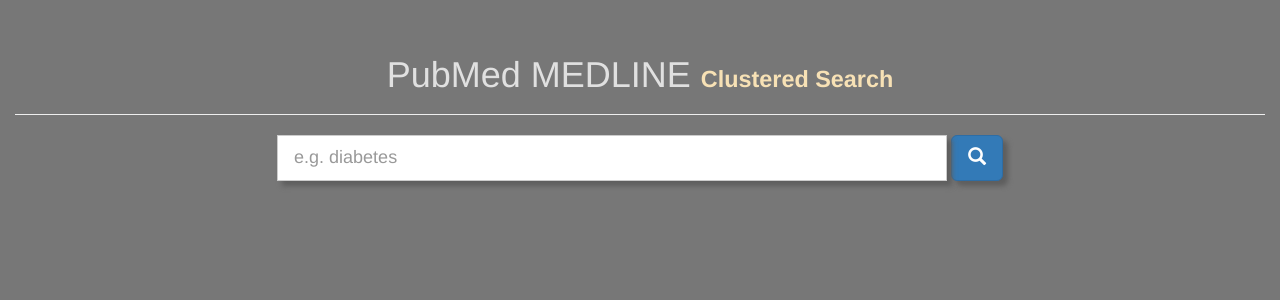
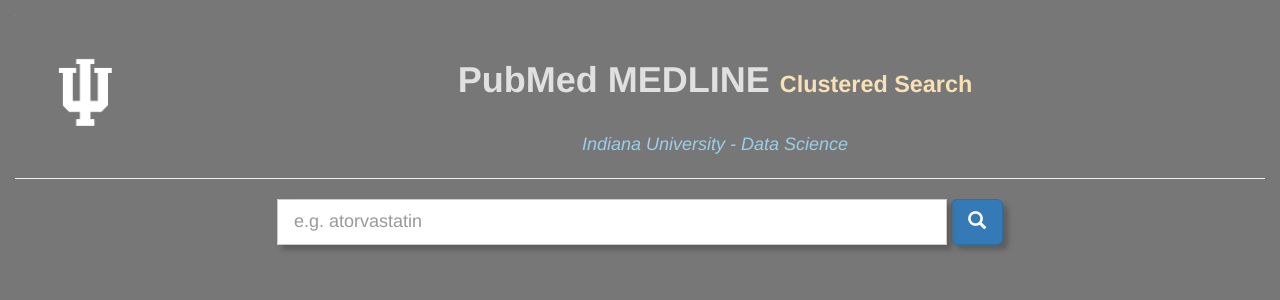
Before and after one commit to ramji-c/iumedline, a Django app: page / in a window 1280 px wide. Shown: the top 300 px of the page. Run offline with Django 3.2, Linux system fonts and the light colour scheme; some libraries are stand-ins or nearby versions.

Commit message:
added IU logo and title

```diff
--- a/basicsearch/templates/basicsearch/base_results.html
+++ b/basicsearch/templates/basicsearch/base_results.html
@@ -8,9 +8,9 @@
           <li class="previous disabled"><a href="#"><span aria-hidden="true">&larr;</span> Previous</a></li>
       {% endif %}
       {% if page_num > 0 %}
-          <li class="previous"><a href="?search_term={{ search_term }}&page_num={{ page_num|dec}}"><span aria-hidden="true">&larr;</span> Previous</a></li>
+          <li class="previous"><a href="?search_term={{ search_term }}&page_num={{ page_num|dec}}"><span>&larr;</span> Previous</a></li>
       {% endif %}
-      <li class="next"><a href="?search_term={{ search_term }}&page_num={{ page_num|inc }}">Next <span aria-hidden="true">&rarr;</span></a></li>
+      <li class="next"><a href="?search_term={{ search_term }}&page_num={{ page_num|inc }}">Next <span>&rarr;</span></a></li>
   </ul>
 </nav>
 {% endblock %}
--- a/basicsearch/templates/basicsearch/header.html
+++ b/basicsearch/templates/basicsearch/header.html
@@ -15,16 +15,27 @@
             text-emphasis-color: #e0e0e0;
             color: #e0e0e0;
         }
-        .ex1 {
+        .searchdiv {
             max-width: 1000px;
             margin: auto;
         }
-        .ex2 {
+        .resultsdiv {
             max-width:1500px;
             margin: auto;
             height: auto;
             width: auto;
 {#            border: 3px dotted #999999;#}
+        }
+        .header1 {
+            padding-top: 25px;
+            padding-bottom: 25px;
+        }
+        .logo1 {
+            size: 200px;
+        }
+        .logo1 img {
+            height: 100%;
+            max-width: 140px;
         }
     </style>
     {% load staticfiles %}
@@ -33,16 +44,24 @@
 </head>
 
 <body class="panel-body bg-1">
-    <div class="page-header bg-2">
-        <h1>PubMed MEDLINE <small style="color: #f7e1b5; font-weight: bold">Clustered Search</small></h1>
+    <div class="media page-header">
+        <div class="media-left logo1">
+            <div class="logo1">
+                <img class="media-object" src="static/icons/iu_trident_web_reverse.png"  />
+            </div>
+        </div>
+        <div class="bg-2 media-body">
+            <h1 class="header1" style="font-weight: bold">PubMed MEDLINE <small style="color: #f7e1b5; font-weight: 600">Clustered Search</small></h1>
+            <h4 style="font-weight: lighter; color: #9acfea; font-style: italic">Indiana University - Data Science</h4>
+        </div>
     </div>
     <div class="center-block">
-        <div class="ex1" align="center">
+        <div class="searchdiv" align="center">
             {% block searchbox %}
             {% endblock %}
         </div>
         <div align="center" style="height: 20px"> </div>
-        <div class="bg-2 ex2" align="center">
+        <div class="bg-2 resultsdiv" align="center">
             <div align="right">
                 {% block pagination_ %}
                 {% endblock %}
--- a/basicsearch/templates/basicsearch/index.html
+++ b/basicsearch/templates/basicsearch/index.html
@@ -7,7 +7,7 @@
                 <div class="input-group">
                     <div class="row">
                         <div class="col-lg-12" style="width: 700px">
-                            <input type="text" class="form-control" id="search_term" placeholder="e.g. diabetes" name="search_term" style="width: 100%; box-shadow: 5px 5px 5px #5e5e5e;">
+                            <input class="form-control" id="search_term" placeholder="e.g. atorvastatin" name="search_term" style="width: 100%; box-shadow: 5px 5px 5px #5e5e5e;">
                         </div>
                     </div>
                 </div>
--- a/basicsearch/templates/basicsearch/keyword_results.html
+++ b/basicsearch/templates/basicsearch/keyword_results.html
@@ -6,9 +6,10 @@
 {% block results %}
     <div class="list-group">
         <h4 class="list-group-item-heading" align="left" style="font-style: oblique; font-size: large;font-weight: 700">Total clusters: {{ n_matches }}</h4>
-        {% for cluster_id, keywords in results %}
+        {% for cluster_id, keywords, n_docs in results %}
             <a href="cluster/{{ cluster_id}}?search_term={{ search_term }}&page_num={{ page_num }}" class="list-group-item" style="border-radius: 10px; margin: 2px; height: auto; min-height: 50px; box-shadow: 5px 5px 5px #5e5e5e; background-color: #f8f8f8">
-                <p class="list-group-item-text"> {{ keywords }}</p>
+                <span class="badge list-group-item-info" style="height: auto; font-size: medium; font-weight: bold">documents: {{ n_docs }}</span>
+                <p class="list-group-item-text" style="word-spacing: 3px"> {{ keywords }}</p>
             </a>
         {% endfor %}
     </div>
--- a/basicsearch/utils.py
+++ b/basicsearch/utils.py
@@ -1,5 +1,7 @@
 # utility functions
 import pysolr
+import os
+from django.conf import settings
 
 # config params
 solr_url = "http://localhost:8983/solr/"
@@ -9,7 +11,10 @@ row_cnt = 200
 max_cluster_cnt = 10000
 # limit clusters used in filter to 500 - linked to maxBooleanClauses param in Solr
 max_clauses = 500
-stopwords = ['a', 'an', 'the', 'of', 'with', 'using', 'he', 'she', 'did', 'not']
+stopwords = []
+mesh_terms = []
+mesh_file = os.path.join(settings.PROJECT_ROOT, '2017MeshTree.txt')
+stopwords_file = os.path.join(settings.PROJECT_ROOT, 'stopwords.txt')
 
 
 def fetch_group_query_results(search_term):
@@ -118,13 +123,14 @@ def filter_keywords(keywords, titles):
     """
     title_set = set()
     kw_set = set()
-    for kw in keywords[0].split():
+    for kw in keywords[0].split(", ")[:200]:
+        # if kw not in _load_stopwords():
         kw_set.add(kw)
-    for title in titles:
-        # each title element is a dict in itself
-        for token in title['title'].split():
-            if token not in stopwords:
-                title_set.add(token.lower())
+    # for title in titles:
+    #     # each title element is a dict in itself
+    #     for token in title['title'].split():
+    #         if token not in stopwords:
+    #             title_set.add(token.lower())
     return kw_set
 
 
@@ -174,3 +180,26 @@ def _query_solr(url_, col, q, q_params):
     complete_url = url_ + col
     solr_client = pysolr.Solr(url=complete_url)
     return solr_client.search(q, **q_params)
+
+
+def _load_stopwords():
+    # load stopwords from file if stopwords list is empty
+    if len(stopwords) == 0:
+        with open(stopwords_file) as file:
+            line = file.readline()
+            while line:
+                stopwords.append(line.strip())
+                line = file.readline()
+    return stopwords
+
+
+def _load_meshterms():
+    # load flattened MeSH terms tree
+    if len(mesh_terms) == 0:
+        with open(mesh_file, encoding='utf-8') as file:
+            line = file.readline()
+            while line:
+                mesh_terms.append(line.strip().split())
+                line = file.readline()
+    print(mesh_terms)
+    return mesh_terms
--- a/basicsearch/views.py
+++ b/basicsearch/views.py
@@ -71,11 +71,16 @@ def keywordresults(request):
     search_term = request.GET.get('search_term')
     clusters = fetch_cluster_keywords(search_term)
     for cluster in clusters:
-        results.append((str(cluster['clusterNum']),
-                        filter_keywords(keywords=cluster['keywords'],
-                                        titles=fetch_simple_query_results(search_term, str(cluster['clusterNum']), 0))))
+        docs_ = fetch_simple_query_results(search_term, str(cluster['clusterNum']), 0)
+        if docs_.hits > 0:
+            results.append((str(cluster['clusterNum']),
+                            filter_keywords(keywords=cluster['keywords'],
+                                            titles=docs_),
+                            docs_.hits))
     return render(request, 'basicsearch/keyword_results.html', {'form': form,
-                                                                'results': results,
+                                                                'results': sorted(results,
+                                                                                  key=lambda x: x[2],
+                                                                                  reverse=True),
                                                                 'n_matches': clusters.hits,
                                                                 'search_term': search_term,
                                                                 'page_num': 0})
--- a/iumedline/settings.py
+++ b/iumedline/settings.py
@@ -120,3 +120,7 @@ USE_TZ = True
 # https://docs.djangoproject.com/en/1.11/howto/static-files/
 
 STATIC_URL = '/static/'
+
+# custom config
+
+PROJECT_ROOT = os.path.abspath(os.path.dirname(__file__))
```
Also changed, not shown: basicsearch/static/icons/iu_trident_web_crimson.png (added), basicsearch/static/icons/iu_trident_web_reverse.png (added).
